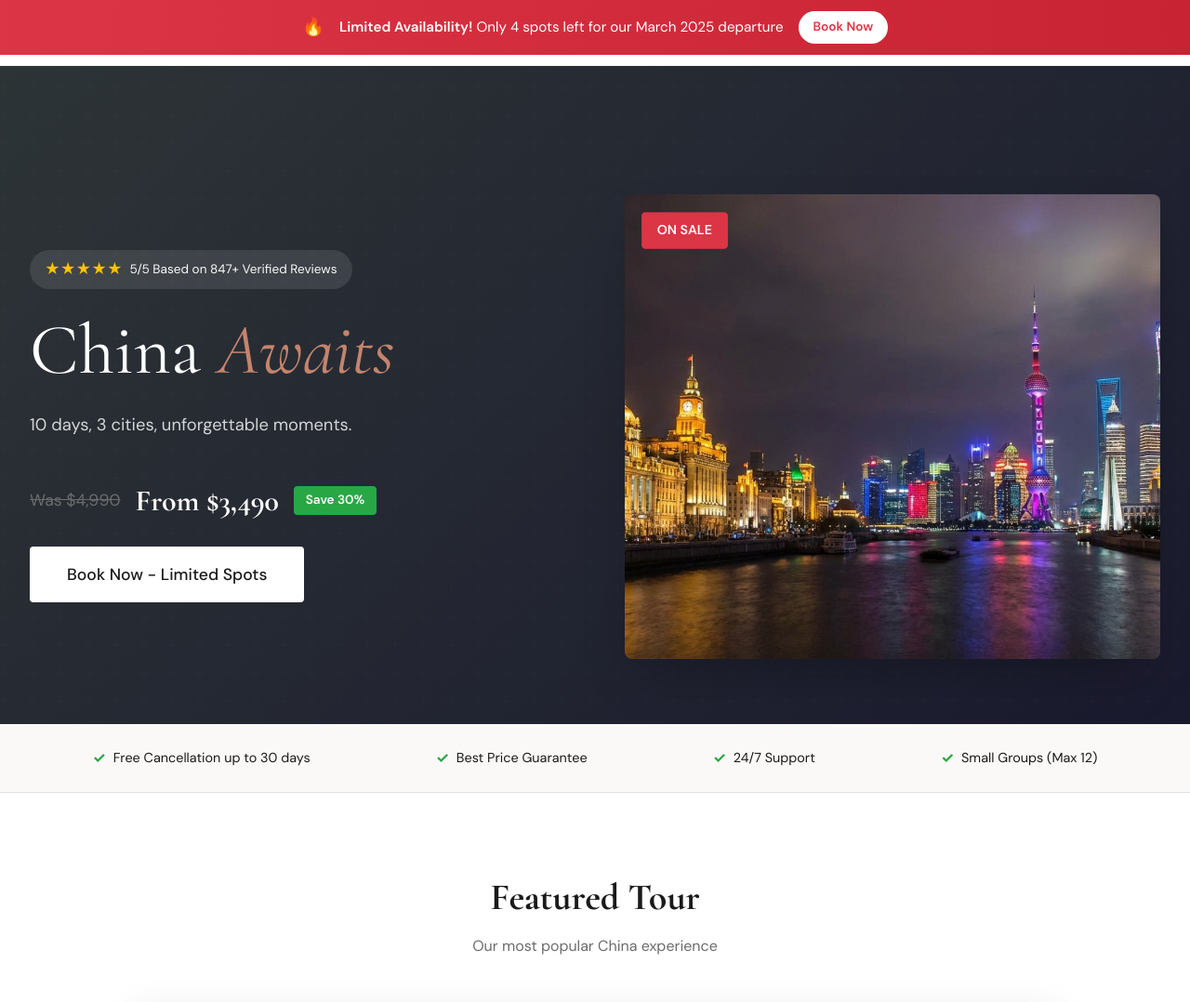
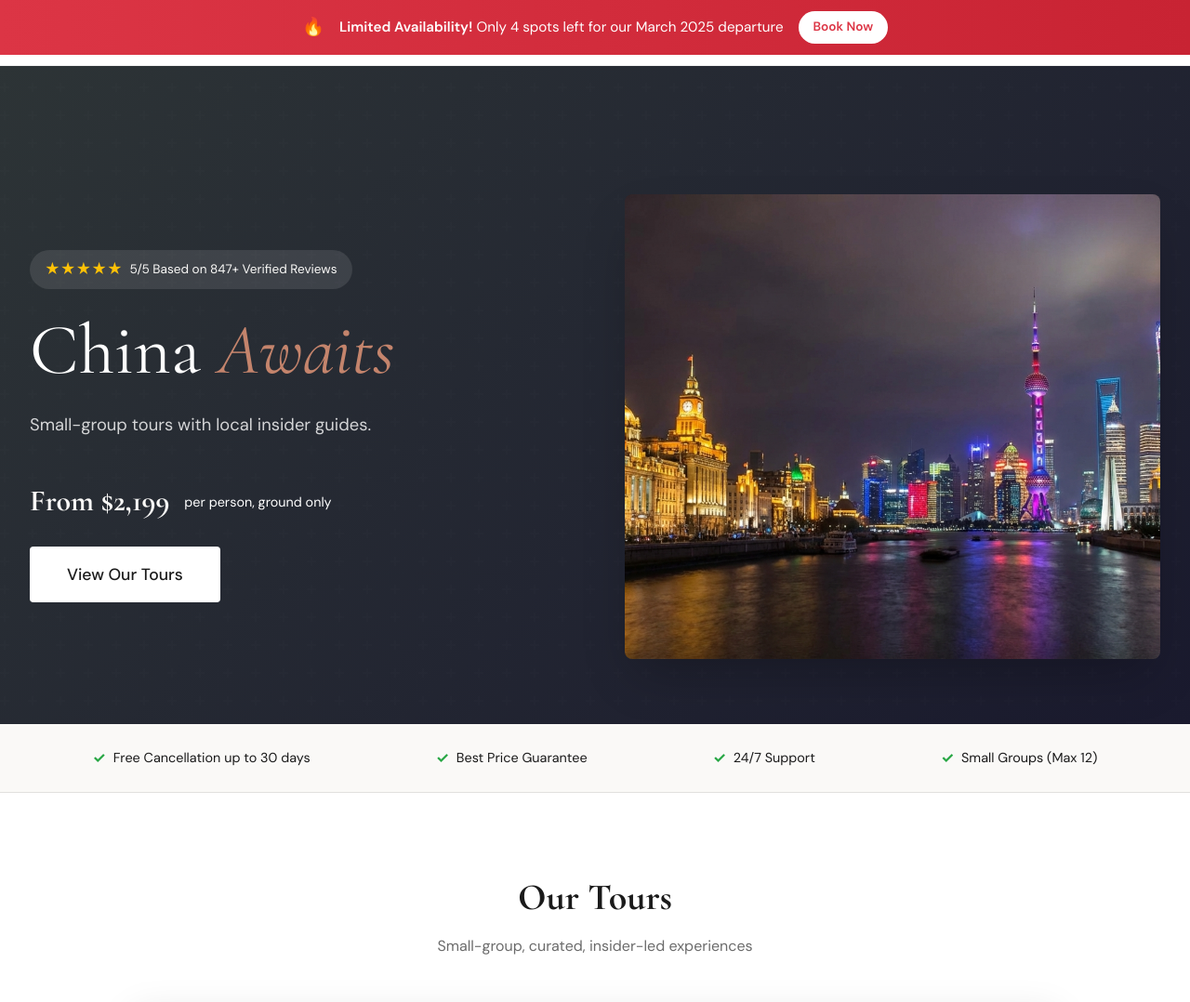
Before and after one commit to RENicolLLC/-traditionalchina-travel, a FastAPI app: page / in a window 1280 px wide. Shown: the top 1078 px of the page at 93% size. Run offline with FastAPI, Linux system fonts and the light colour scheme.

Commit message:
Update pricing structure based on ChatGPT plan
Two tours with real pricing:
- China Essentials Discovery Tour: ,199 (10 days, 3 cities)
- China Premium Scenic Tour: ,499 (12-13 days, 5+ destinations)

Key changes:
- Removed fake 'was/now' pricing - transparent pricing
- Added 'ground only' clarification
- Added second Premium tour option with Guilin/pandas
- Custom tour request CTA
- Updated departure calendar with correct prices
- Early bird discount (cd /Volumes/AIProjects/VPS_FastAPI && git add . && git commit -m "Update pricing structure based on ChatGPT plan

Two tours with real pricing:
- China Essentials Discovery Tour: $2,199 (10 days, 3 cities)
- China Premium Scenic Tour: $3,499 (12-13 days, 5+ destinations)

Key changes:
- Removed fake 'was/now' pricing - transparent pricing
- Added 'ground only' clarification
- Added second Premium tour option with Guilin/pandas
- Custom tour request CTA
- Updated departure calendar with correct prices
- Early bird discount ($1,999 for September)
- Emphasizes small-group, local guides, insider-led" && git push,999 for September)
- Emphasizes small-group, local guides, insider-led

```diff
--- a/static/css/style.css
+++ b/static/css/style.css
@@ -1263,6 +1263,40 @@ img {
     border: 2px solid var(--color-terracotta);
 }
 
+.custom-tour-cta {
+    text-align: center;
+    padding: 3rem 2rem;
+    background: linear-gradient(135deg, rgba(139, 69, 19, 0.05), rgba(212, 175, 55, 0.1));
+    border-radius: 12px;
+    margin-top: 2rem;
+}
+
+.custom-tour-cta h3 {
+    font-family: var(--font-display);
+    font-size: 1.5rem;
+    margin-bottom: 0.5rem;
+    color: var(--color-terracotta);
+}
+
+.custom-tour-cta p {
+    color: var(--text-muted);
+    margin-bottom: 1.5rem;
+}
+
+.hero-price .price-note {
+    display: block;
+    font-size: 0.9rem;
+    color: var(--text-muted);
+    margin-top: 0.25rem;
+}
+
+.cta-note-inline {
+    display: block;
+    font-size: 0.9rem;
+    color: rgba(255,255,255,0.8);
+    margin-top: 0.25rem;
+}
+
 .package-badge {
     position: absolute;
     top: 20px;
--- a/templates/home.html
+++ b/templates/home.html
@@ -21,16 +21,14 @@
                 <span class="rating-text">5/5 Based on 847+ Verified Reviews</span>
             </div>
             <h1 class="hero-title">China <span>Awaits</span></h1>
-            <p class="hero-subtitle">10 days, 3 cities, unforgettable moments.</p>
+            <p class="hero-subtitle">Small-group tours with local insider guides.</p>
             <div class="hero-price">
-                <span class="price-was">Was $4,990</span>
-                <span class="price-now">From $3,490</span>
-                <span class="price-save">Save 30%</span>
+                <span class="price-now">From $2,199</span>
+                <span class="price-note">per person, ground only</span>
             </div>
-            <a href="/reserve" class="btn btn-primary btn-large">Book Now - Limited Spots</a>
+            <a href="/tours" class="btn btn-primary btn-large">View Our Tours</a>
         </div>
         <div class="hero-image">
-            <div class="sale-badge">ON SALE</div>
             <img src="/static/images/shanghai-bund-night.jpg"
                  alt="Shanghai Bund at night showing colonial architecture and Pudong skyline - Traditional China Tours"
                  width="800" height="600"
@@ -61,12 +59,13 @@
     </div>
 </section>
 
-<!-- Tour Package Card -->
+<!-- Tour Packages -->
 <section class="tour-packages">
     <div class="packages-container">
-        <h2>Featured Tour</h2>
-        <p class="packages-subtitle">Our most popular China experience</p>
+        <h2>Our Tours</h2>
+        <p class="packages-subtitle">Small-group, curated, insider-led experiences</p>
 
+        <!-- Tour 1: China Essentials -->
         <div class="package-card featured">
             <div class="package-badge">BEST SELLER</div>
             <div class="package-image">
@@ -76,7 +75,7 @@
             </div>
             <div class="package-content">
                 <div class="package-header">
-                    <h3>10 Days Classic China Tour</h3>
+                    <h3>China Essentials Discovery Tour</h3>
                     <div class="package-rating">
                         <span class="stars">★★★★★</span>
                         <span class="review-count">(847 reviews)</span>
@@ -92,15 +91,15 @@
                         <span>3 Cities</span>
                     </div>
                     <div class="detail-item">
-                        <span class="detail-icon">🍽️</span>
-                        <span>18 Meals</span>
+                        <span class="detail-icon">👥</span>
+                        <span>Max 12 Guests</span>
                     </div>
                     <div class="detail-item">
                         <span class="detail-icon">🏨</span>
                         <span>4-Star Hotels</span>
                     </div>
                 </div>
-                <p class="package-description">Experience the best of Beijing, Xi'an, and Shanghai with expert bilingual guides, luxury accommodations, and authentic cultural experiences.</p>
+                <p class="package-description">Experience the best of Beijing, Xi'an, and Shanghai with expert bilingual guides, quality accommodations, and authentic cultural experiences.</p>
                 <div class="package-highlights">
                     <span class="highlight">✓ Great Wall</span>
                     <span class="highlight">✓ Forbidden City</span>
@@ -109,13 +108,70 @@
                 </div>
                 <div class="package-footer">
                     <div class="package-pricing">
-                        <span class="was-price">Was $4,990</span>
-                        <span class="current-price">$3,490</span>
-                        <span class="per-person">per person</span>
+                        <span class="current-price">$2,199</span>
+                        <span class="per-person">per person, ground only</span>
                     </div>
-                    <a href="/reserve" class="btn btn-primary">View Trip</a>
+                    <a href="/itinerary" class="btn btn-primary">View Itinerary</a>
                 </div>
             </div>
+        </div>
+
+        <!-- Tour 2: China Premium Scenic -->
+        <div class="package-card" style="margin-top: 2rem;">
+            <div class="package-badge" style="background: #28a745;">PREMIUM</div>
+            <div class="package-image">
+                <img src="/static/images/shanghai-yu-garden.jpg"
+                     alt="Yu Garden Shanghai"
+                     loading="lazy">
+            </div>
+            <div class="package-content">
+                <div class="package-header">
+                    <h3>China Premium Scenic Tour</h3>
+                    <div class="package-rating">
+                        <span class="stars">★★★★★</span>
+                        <span class="review-count">(312 reviews)</span>
+                    </div>
+                </div>
+                <div class="package-details">
+                    <div class="detail-item">
+                        <span class="detail-icon">📅</span>
+                        <span>12-13 Days</span>
+                    </div>
+                    <div class="detail-item">
+                        <span class="detail-icon">🏙️</span>
+                        <span>5+ Destinations</span>
+                    </div>
+                    <div class="detail-item">
+                        <span class="detail-icon">👥</span>
+                        <span>Max 10 Guests</span>
+                    </div>
+                    <div class="detail-item">
+                        <span class="detail-icon">🏨</span>
+                        <span>5-Star Hotels</span>
+                    </div>
+                </div>
+                <p class="package-description">Our most comprehensive journey through China's iconic destinations plus hidden gems. Includes Guilin's karst landscapes, pandas in Chengdu, and more scenic wonders.</p>
+                <div class="package-highlights">
+                    <span class="highlight">✓ Everything in Essentials</span>
+                    <span class="highlight">✓ Guilin & Li River</span>
+                    <span class="highlight">✓ Giant Pandas</span>
+                    <span class="highlight">✓ Luxury Upgrades</span>
+                </div>
+                <div class="package-footer">
+                    <div class="package-pricing">
+                        <span class="current-price">$3,499</span>
+                        <span class="per-person">per person, ground only</span>
+                    </div>
+                    <a href="/reserve" class="btn btn-outline">Request Info</a>
+                </div>
+            </div>
+        </div>
+
+        <!-- Custom Tour CTA -->
+        <div class="custom-tour-cta">
+            <h3>Looking for something different?</h3>
+            <p>We also create custom, tailor-made tours for private groups and special interests.</p>
+            <a href="/reserve" class="btn btn-outline">Request Custom Tour</a>
         </div>
     </div>
 </section>
@@ -267,7 +323,7 @@
 <section class="departures">
     <div class="departures-container">
         <h2>Upcoming Departures</h2>
-        <p class="departures-subtitle">Choose your perfect travel date</p>
+        <p class="departures-subtitle">China Essentials Discovery Tour (10 Days)</p>
         <div class="departures-grid">
             <div class="departure-card selling-fast">
                 <div class="departure-badge">4 SPOTS LEFT</div>
@@ -278,7 +334,7 @@
                 </div>
                 <div class="departure-info">
                     <span class="departure-status">Selling Fast</span>
-                    <span class="departure-price">$3,490</span>
+                    <span class="departure-price">$2,199</span>
                 </div>
                 <a href="/reserve" class="btn btn-primary btn-small">Book Now</a>
             </div>
@@ -290,7 +346,7 @@
                 </div>
                 <div class="departure-info">
                     <span class="departure-status">Available</span>
-                    <span class="departure-price">$3,490</span>
+                    <span class="departure-price">$2,199</span>
                 </div>
                 <a href="/reserve" class="btn btn-outline btn-small">Select</a>
             </div>
@@ -302,7 +358,7 @@
                 </div>
                 <div class="departure-info">
                     <span class="departure-status">Available</span>
-                    <span class="departure-price">$3,490</span>
+                    <span class="departure-price">$2,199</span>
                 </div>
                 <a href="/reserve" class="btn btn-outline btn-small">Select</a>
             </div>
@@ -314,8 +370,8 @@
                     <span class="year">2025</span>
                 </div>
                 <div class="departure-info">
-                    <span class="departure-status">Save $500</span>
-                    <span class="departure-price">$2,990</span>
+                    <span class="departure-status">Save $200</span>
+                    <span class="departure-price">$1,999</span>
                 </div>
                 <a href="/reserve" class="btn btn-primary btn-small">Book Now</a>
             </div>
@@ -326,17 +382,14 @@
 <!-- CTA Section -->
 <section class="cta">
     <div class="cta-container">
-        <div class="cta-urgency">
-            <span class="cta-badge">LIMITED TIME OFFER</span>
-        </div>
-        <h2>Book Today & Save 30%</h2>
+        <h2>Ready to Explore China?</h2>
         <p>Reserve your spot with just $500 deposit. Free cancellation up to 30 days before departure.</p>
         <div class="cta-price">
-            <span class="cta-was">Was $4,990</span>
-            <span class="cta-now">Now $3,490</span>
+            <span class="cta-now">From $2,199</span>
+            <span class="cta-note-inline">per person, ground only</span>
         </div>
-        <a href="/reserve" class="btn btn-primary btn-large">Reserve Your Spot</a>
-        <p class="cta-note">Only 4 spots remaining for March 2025</p>
+        <a href="/reserve" class="btn btn-primary btn-large">Request Reservation</a>
+        <p class="cta-note">Small groups · Local guides · Authentic experiences</p>
     </div>
 </section>
 {% endblock %}
```
